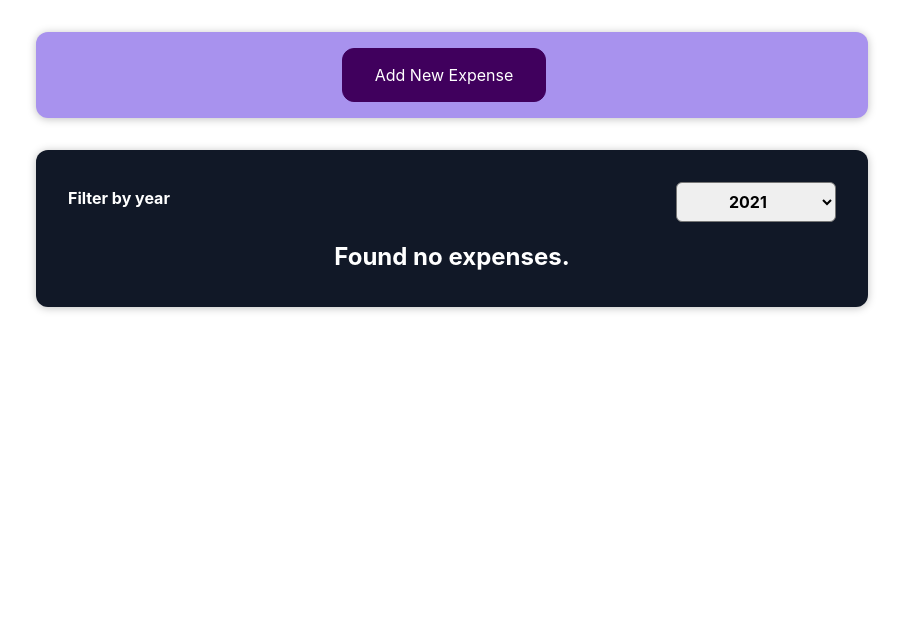
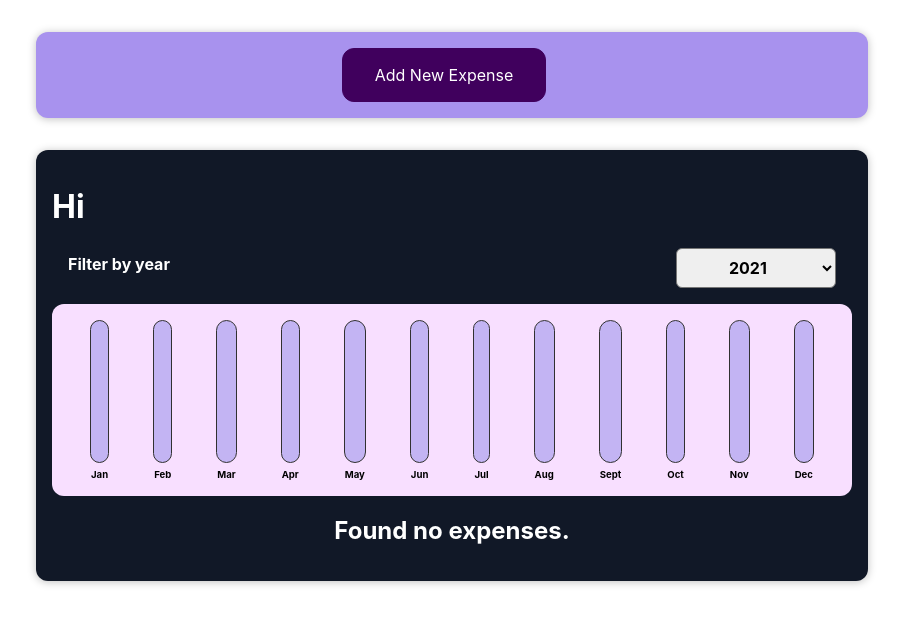
Before and after one commit to srisrinu1/Expense-tracker, a React (Create React App) app: page / in a window 1280 px wide. Shown: the top 624 px of the page, without its empty margins (188-1091 px from the left). Built offline with nearby package versions, Linux system fonts and the light colour scheme.

Commit message:
Added Chart component

```diff
--- a/src/App.js
+++ b/src/App.js
@@ -1,4 +1,3 @@
-// import './App.css';
 import React,{useState} from 'react';
 
 import Expenses from './components/ExpenseItem/Expenses';
--- a/src/components/Chart/Chart.js
+++ b/src/components/Chart/Chart.js
@@ -2,11 +2,13 @@ import React from 'react'
 import ChartBar from './ChartBar';
 import './Chart.css';
 export default function Chart(props) {
-    const dataPointValues=props.dataPoints.map(dataPoint =>dataPoint.value);
+    const dataPointValues=props.dataPoints.map((dataPoint) =>dataPoint.value);
     const totalMax=Math.max(...dataPointValues);
+    console.log(dataPointValues);
+    console.log(totalMax);
     return (
-        <div className="Chart">
-            {props.dataPoints.map((dataPoint)=>{<ChartBar key={dataPoint.label} value={dataPoint.value} maxValue={totalMax} label={dataPoint.label}/>})}
+        <div className="chart">
+            {props.dataPoints.map((dataPoint)=>(<ChartBar key={dataPoint.label} value={dataPoint.value} maxValue={totalMax} label={dataPoint.label}/>))}
         </div>
     )
 }
--- a/src/components/Chart/ChartBar.css
+++ b/src/components/Chart/ChartBar.css
@@ -19,12 +19,14 @@
 
 .chart-bar__fill {
     background-color: #4826b9;
+    height: 100%;
     width: 100%;
     transition: all 0.3s ease-out;
 }
 
 .chart-bar__label {
-    font-weight: bold;
-    font-size: 0.5rem;
+    padding-top: 0.35rem;
+    font-weight: bolder;
+    font-size: 0.6rem;
     text-align: center;
 }
--- a/src/components/Chart/ChartBar.js
+++ b/src/components/Chart/ChartBar.js
@@ -3,14 +3,17 @@ import './ChartBar.css';
 export default function ChartBar(props) {
     let barFillHeight='0%';
     if(props.maxValue>0){
-        barFillHeight=Math.round((props.value/props.max)*100)+'%';
+        barFillHeight=Math.round((props.value/props.maxValue)*100)+'%';
     }
     return (
-        <div className='chart-bar'>
-           <div className="chart-bar__inner">
-           <div className="chart-bar__fill" style={{height:barFillHeight}}></div>
-           </div>
-           <div className="chart-bar__label">{props.label}</div>
-        </div>
+        <div className="chart-bar">
+      <div className="chart-bar__inner">
+        <div
+          className="chart-bar__fill"
+          style={{ height: barFillHeight }}
+        ></div>
+      </div>
+      <div className="chart-bar__label">{props.label}</div>
+    </div>
     )
 }
--- a/src/components/ExpenseItem/Expenses.js
+++ b/src/components/ExpenseItem/Expenses.js
@@ -2,6 +2,8 @@ import React,{useState} from 'react'
 import ExpenseItem from './ExpenseItem';
 import Card from '../Wrapper/Card';
 import ExpensesFilter from './ExpensesFilter';
+import ChartBar from '../Chart/ChartBar';
+import Chart from '../Chart/Chart';
 import ExpenseList from './ExpenseList';
 import ExpensesChart from './ExpensesChart';
 import './Expenses.css';
@@ -14,11 +16,13 @@ export default function Expenses(props) {
     const filterExpensesByYear=props.expenses.filter((expense)=>{
         return(expense.date.getFullYear().toString() === filterYear);
     });
-
+   console.log(filterExpensesByYear);
     return (
         <Card className="expenses">
+        <h1 style={{color:'white'}}>Hi</h1>
         <ExpensesFilter selected={filterYear} onFilterChange={filterChangeHandler}/>
-        <ExpensesChart expenses={filterExpensesByYear}/>
+
+         <ExpensesChart expenses={filterExpensesByYear} />
         <ExpenseList expenses={filterExpensesByYear} />
 
 
--- a/src/components/ExpenseItem/ExpensesChart.js
+++ b/src/components/ExpenseItem/ExpensesChart.js
@@ -16,9 +16,10 @@ export default function ExpensesChart(props) {
   {label:'Dec',value:0}
     ]
     for(const expense of props.expenses){
-        const expenseMonth=expense.date.getMonth();
-        ChartDataPoints[expenseMonth].value +=expense.amount;
+        const expenseMonth=new Date(expense.date).getMonth();
+        ChartDataPoints[expenseMonth].value +=parseInt(expense.amount);
     }
+    console.log(ChartDataPoints);
     return (
         <div>
             <Chart dataPoints={ChartDataPoints}/>
```
Also changed, not shown: src/components/ExpenseItem/ExpenseItem.js (line endings or trailing spaces), src/components/ExpenseItem/ExpenseList.js (line endings or trailing spaces), src/components/ExpenseItem/ExpensesFilter.js (line endings or trailing spaces), src/components/NewExpense/NewExpense.js (line endings or trailing spaces), src/components/Wrapper/Card.js (line endings or trailing spaces).
